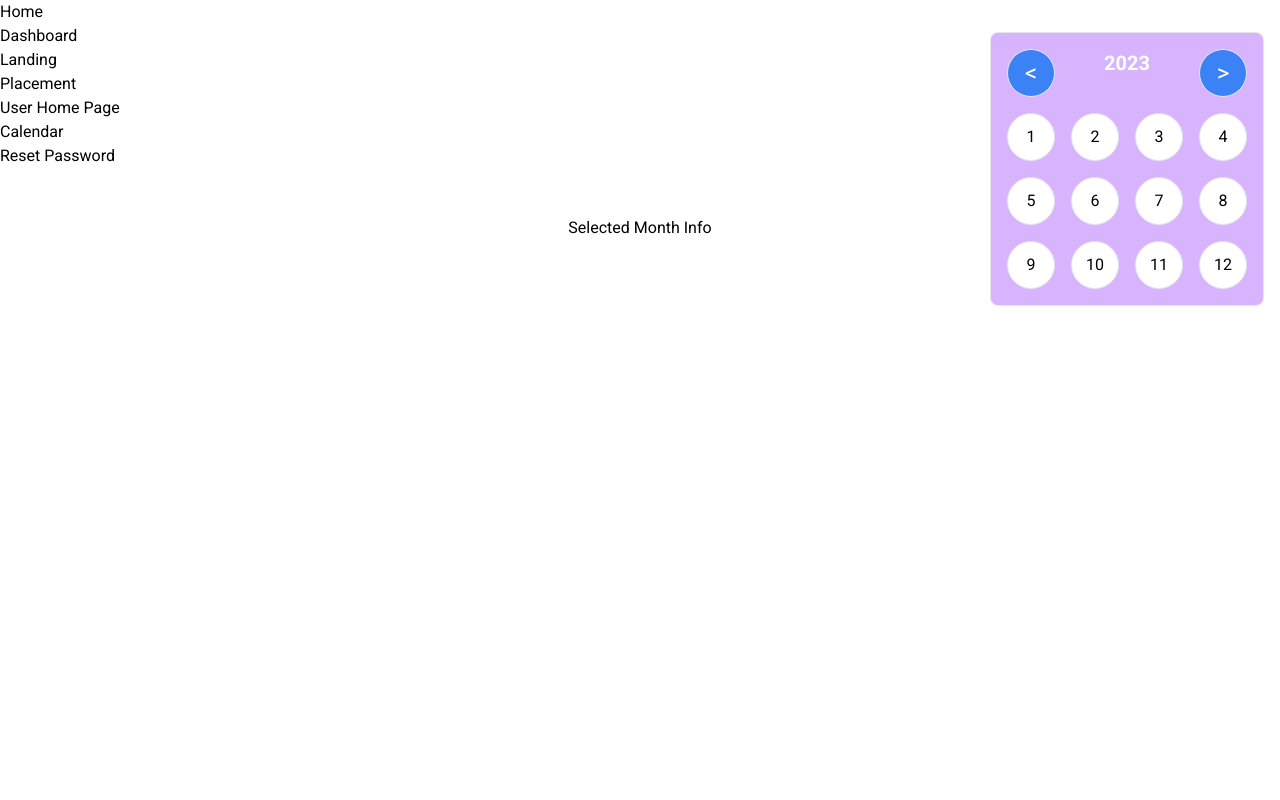
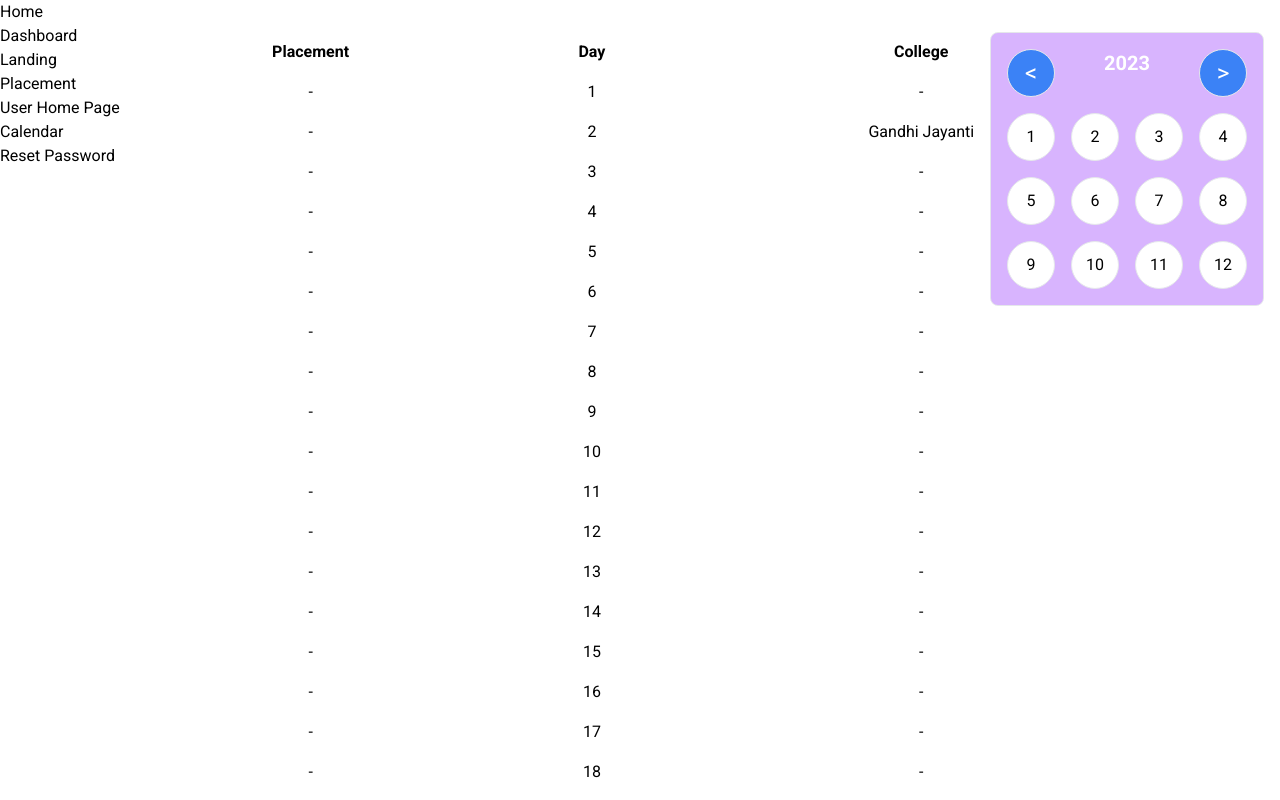
Before and after one commit to shreyanzjain/scoop-mern, a React (Vite) app in the folder frontend/: page /calendar in a window 1280 px wide. Both pictures are taken after a click on the element "10". Shown: the top 800 px of the page. Built offline with nearby package versions, Linux system fonts and the light colour scheme.

Commit message:
Dynamic Table of Calendar Creation

```diff
--- a/frontend/src/components/Calendar/Calendar.jsx
+++ b/frontend/src/components/Calendar/Calendar.jsx
@@ -3,17 +3,21 @@ import calendarData from './calendarData.json';
 
 function Calendar() {
   const currentYear = new Date().getFullYear();
+  const minYear = currentYear - 5;
+  const maxYear = currentYear + 2;
+
   const [displayedYear, setDisplayedYear] = useState(currentYear);
   const [selectedMonth, setSelectedMonth] = useState(null);
+  const [selectedDay, setSelectedDay] = useState(null);
 
   const goToPrevYear = () => {
-    if (displayedYear > currentYear - 5) {
+    if (displayedYear > minYear) {
       setDisplayedYear(displayedYear - 1);
     }
   };
 
   const goToNextYear = () => {
-    if (displayedYear < currentYear) {
+    if (displayedYear < maxYear) {
       setDisplayedYear(displayedYear + 1);
     }
   };
@@ -26,16 +30,65 @@ function Calendar() {
 
     // Display the activities for the selected month
     setSelectedMonth(activitiesForMonth);
+    setSelectedDay(null); // Reset selected day when a new month is clicked
+  };
+
+  const handleDayClick = (day) => {
+    // Find the activity for the selected day
+    const activityForDay = selectedMonth ? selectedMonth.find((entry) => entry.day === day) : null;
+
+    // Display the activity for the selected day
+    setSelectedDay(activityForDay ? activityForDay.activity : '');
+  };
+
+  const renderLeftSide = () => {
+    const categories = ['Placement', 'College'];
+    const totalDays = selectedMonth ? new Date(displayedYear, selectedMonth[0].month, 0).getDate() : 0;
+
+    const dayRows = [];
+    for (let day = 1; day <= totalDays; day++) {
+      const activitiesForDay = selectedMonth
+        ? selectedMonth.filter((entry) => entry.day === day)
+        : [];
+
+      const placementActivity = activitiesForDay.find((entry) => entry.catgeory === 'Placement');
+      const collegeActivity = activitiesForDay.find((entry) => entry.catgeory === 'College');
+
+      dayRows.push(
+        <tr key={day} onClick={() => handleDayClick(day)} >
+          <td className="px-4 py-2 text-center">{placementActivity ? placementActivity.activity : '-'}</td>
+          <td className="px-4 py-2 text-center">{day}</td>
+          <td className="px-4 py-2 text-center">{collegeActivity ? collegeActivity.activity : '-'}</td>
+        </tr>
+      );
+    }
+
+    return (
+      <div className="w-full flex justify-center absolute top-8 center-5">
+        <table className="w-4/5">
+          <thead>
+            <tr>
+              <th className="px-4 py-2">Placement</th>
+              <th className="px-4 py-2">Day</th>
+              <th className="px-4 py-2">College</th>
+            </tr>
+          </thead>
+          <tbody>
+            {dayRows}
+          </tbody>
+        </table>
+      </div>
+    );
   };
 
   const renderCalendar = () => {
     return (
-      <div className="p-4 border rounded-lg text-center bg-gradient-to-b from-purple-300 via-purple-300 to-purple-300  absolute top-8 right-4">
+      <div className="p-4 border rounded-lg text-center bg-gradient-to-b from-purple-300 via-purple-300 to-purple-300 absolute top-8 right-4">
         <div className="flex justify-between mb-4">
           <button
             onClick={goToPrevYear}
             className={`w-12 h-12 rounded-full border bg-blue-500 hover:bg-indigo-600 text-white text-2xl`}
-            disabled={displayedYear <= currentYear - 5}
+            disabled={displayedYear <= minYear}
           >
             &lt;
           </button>
@@ -43,7 +96,7 @@ function Calendar() {
           <button
             onClick={goToNextYear}
             className={`w-12 h-12 rounded-full border bg-blue-500 hover:bg-green-600 text-white text-2xl`}
-            disabled={displayedYear >= currentYear}
+            disabled={displayedYear >= maxYear}
           >
             &gt;
           </button>
@@ -61,25 +114,13 @@ function Calendar() {
         </div>
       </div>
     );
+
   };
 
   return (
-    <div className="flex flex-col items-center mt-8">
-      {renderCalendar()}
-      <div className="mt-4">
-        {selectedMonth ? (
-          <div>
-            <h2>Selected Month Info</h2>
-            {selectedMonth.map((activity, index) => (
-              <p key={index}>{`${activity.activity} on ${activity.month}/${activity.day}/${activity.year}`}</p>
-            ))}
-          </div>
-        ) : (
-          <div>
-            <h2>Select a Month</h2>
-          </div>
-        )}
-      </div>
+    <div className="mt-8">
+      {renderLeftSide()}
+      <div className="w-2/3 mx-auto">{renderCalendar()}</div>
     </div>
   );
 }
--- a/frontend/src/components/Calendar/calendarData.json
+++ b/frontend/src/components/Calendar/calendarData.json
@@ -3,24 +3,51 @@
       "year": 2023,
       "month": 1,
       "day": 1,
+      "catgeory":"College",
       "activity": "New Year's Day"
     },
     {
       "year": 2023,
       "month": 1,
       "day": 15,
+      "catgeory":"Placement",
       "activity": "Google"
+    },
+
+    {
+      "year": 2022,
+      "month": 12,
+      "day": 18,
+      "catgeory":"Placement",
+      "activity": "Microsoft"
     },
     {
         "year":2023,
         "month":2,
         "day":16,
+        "catgeory":"Placement",
         "activity":"Amazon"
     },
     {
       "year": 2023,
       "month": 2,
       "day": 14,
+      "catgeory":"College",
       "activity": "Valentine's Day"
+    },
+
+    {
+      "year": 2023,
+      "month": 12,
+      "day": 25,
+      "catgeory":"College",
+      "activity": "Christmas Vacation"
+    },
+    {
+      "year": 2023,
+      "month": 10,
+      "day": 2,
+      "catgeory":"College",
+      "activity": "Gandhi Jayanti"
     }
   ]
```
